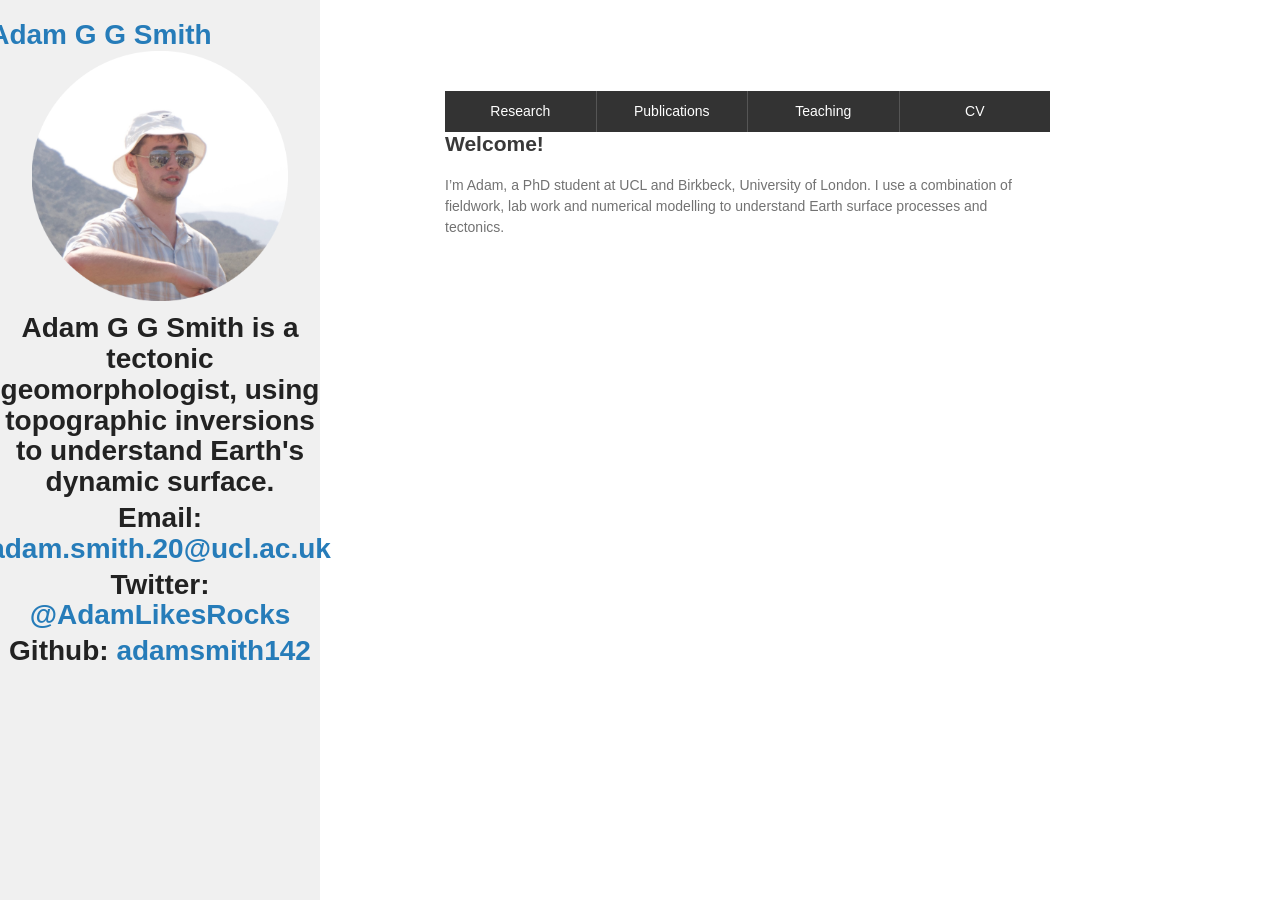
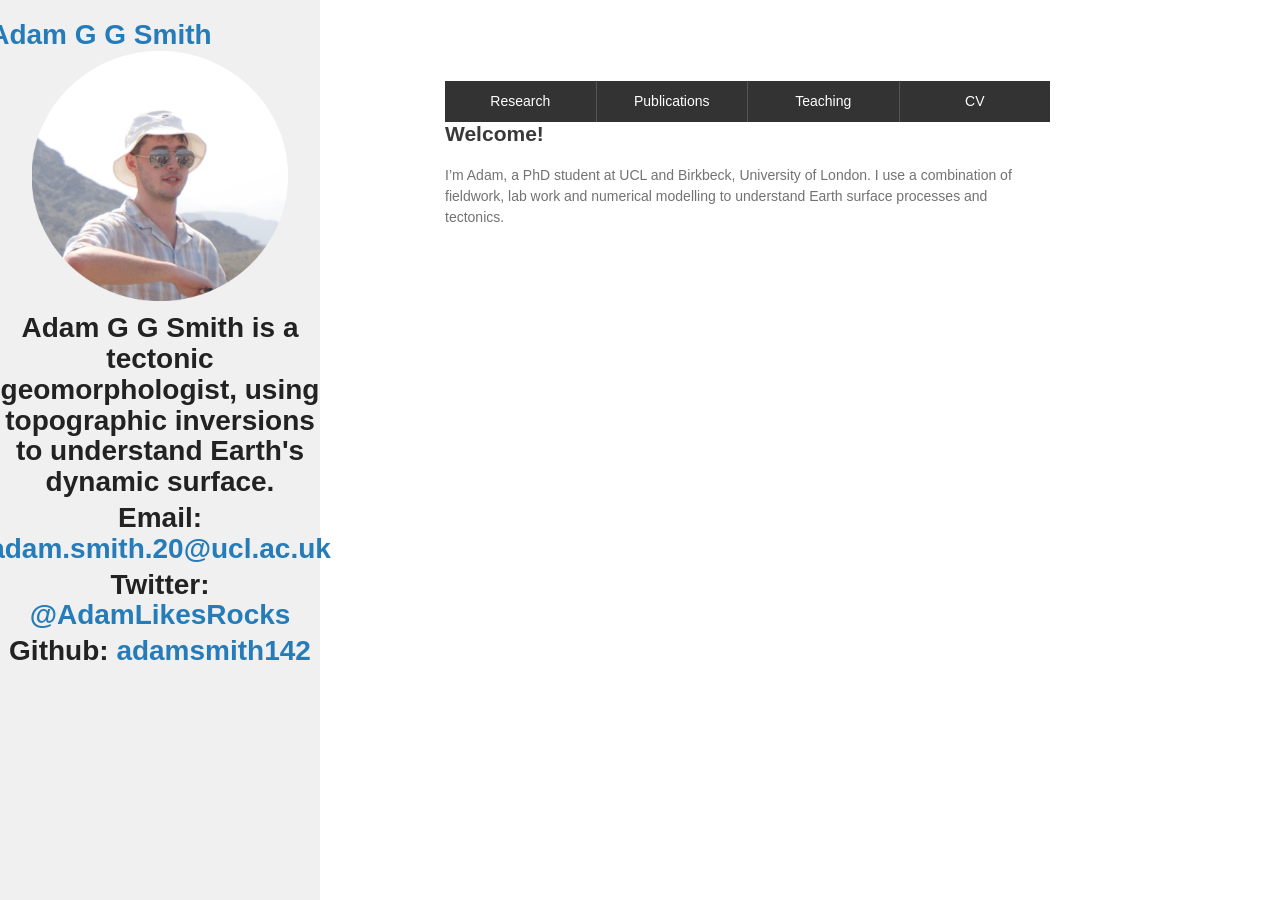
Before and after one commit to adamsmith142/adamsmith142.github.io, a Jekyll site: the page built from index.md, in a window 1280 px wide and 900 px high. Built offline with Jekyll 4.4.1, drawn with Linux system fonts in a browser that asks for light colours; our own code applies the rules of GitHub Pages for plain Markdown files.

Commit message:
Update default.html

```diff
--- a/_layouts/default.html
+++ b/_layouts/default.html
@@ -58,7 +58,7 @@
             flex: 1;
             width: 100%;
             padding: 20px;
-            padding-top: 20px;
+            padding-top: 10px;
             box-sizing: border-box;
             margin-left: 25%;
             margin-right: 0; /* Adjusted to ensure margin is only on the left */
```
